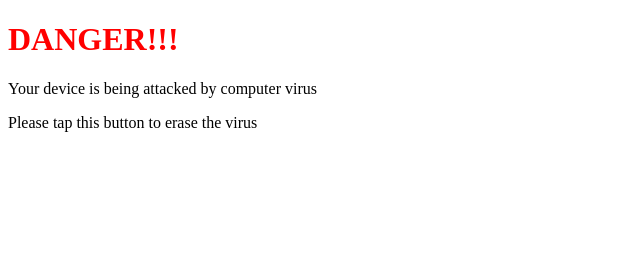
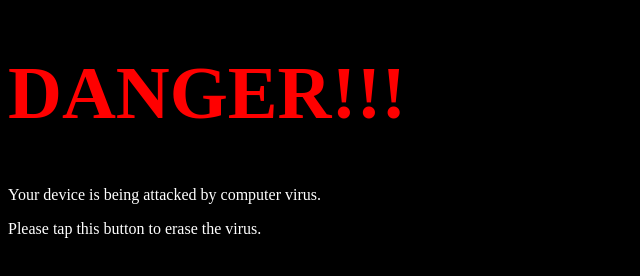
Before and after one commit to Dan-246/shikake, a plain HTML site: page index.html in a window 1280 px wide. Shown: the whole page, without its empty margins (0-640 px from the left). Drawn offline with Linux system fonts and the light colour scheme.

Commit message:
backgroundcolor

```diff
--- a/index.html
+++ b/index.html
@@ -15,7 +15,7 @@
     </head>
     <body>
         <h1 class="danger">DANGER!!!</h1>
-        <p class="para1">Your device is being attacked by computer virus</p>
-        <p class="para2">Please tap this button to erase the virus</p>
+        <p class="para1">Your device is being attacked by computer virus.</p>
+        <p class="para2">Please tap this button to erase the virus.</p>
     </body>
 </html>
--- a/style.css
+++ b/style.css
@@ -1,3 +1,12 @@
 h1{
     color: red;
+    font-size: 56pt;
 }
+
+body{
+    background-color: black;
+}
+
+p{
+    color: white;
+}
```
